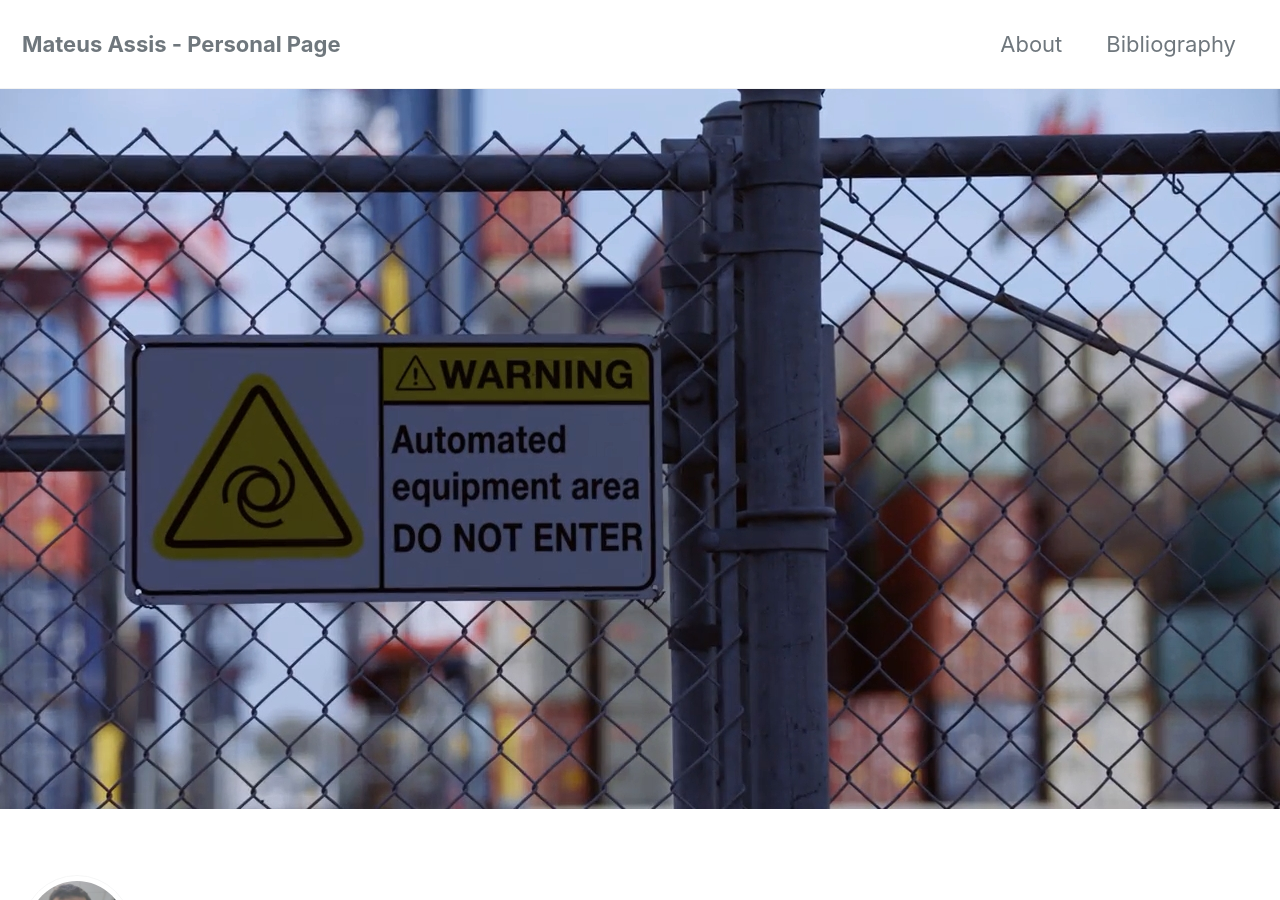
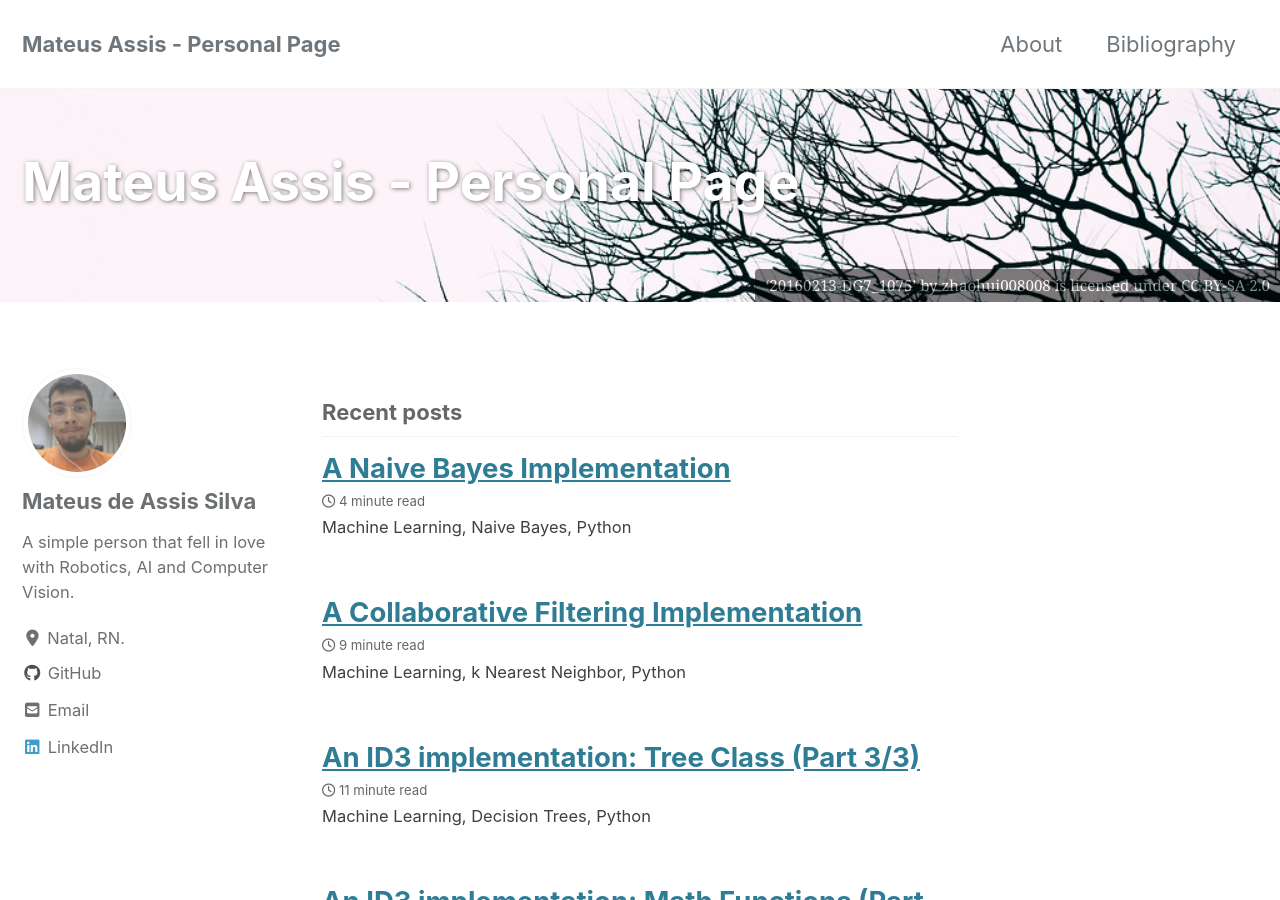
Before and after one commit to mtxslv/mtxslv.github.io, a Jekyll site: the page built from index.html, in a window 1280 px wide and 900 px high. Built offline with Jekyll 4.4.1, drawn with Linux system fonts in a browser that asks for light colours; cached includes are drawn as plain includes; nearby versions of some CDN libraries; the list of posts is cut into pages by our own code.

Commit message:
index main image added

```diff
--- a/index.html
+++ b/index.html
@@ -2,5 +2,7 @@
 layout: home
 author_profile: true
 header:
-    image: "/images/automated_area.jpeg"
+    overlay_image: "/images/24999150585_f8985b5600_b.jpg"
+    overlay_filter: 0.0
+    caption: "'20160213-DG7_1075' by zhaohui008008 is licensed under CC BY-SA 2.0 "
 ---
```
Also changed, not shown: images/24999150585_f8985b5600_b.jpg (added).
